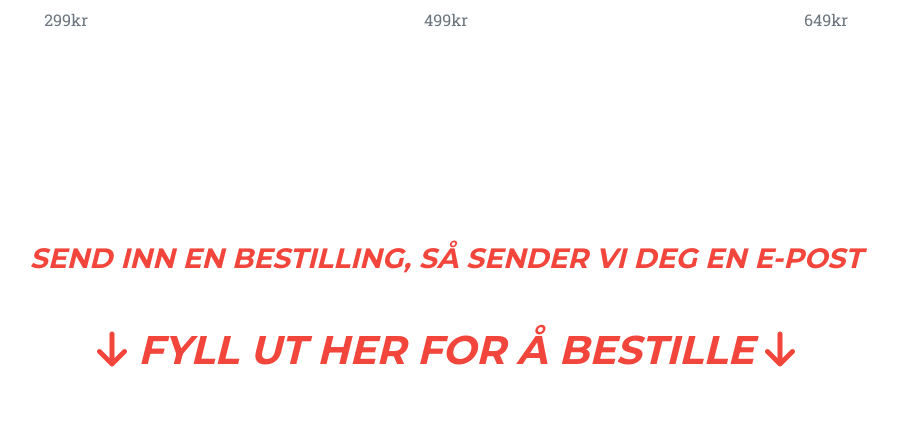
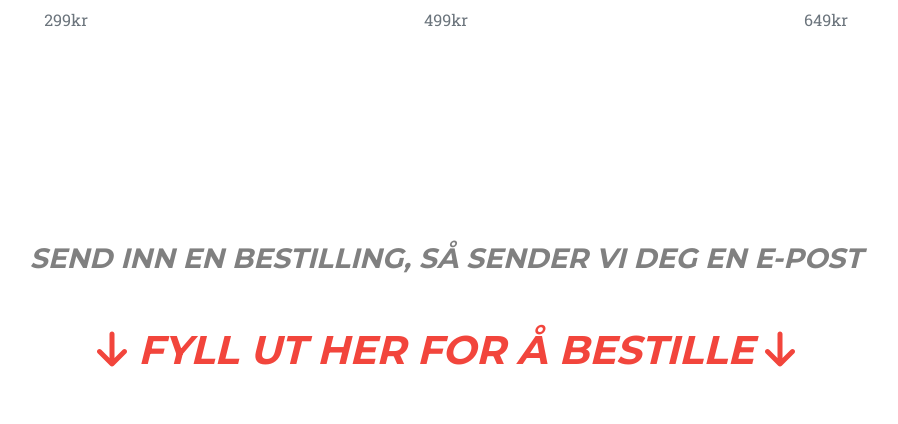
Before and after one commit to davidharket/LeienboksPush, a Flask app: page / in a window 1280 px wide. Shown: the part 1187-1611 px from the top of the page, without its empty margins (194-1092 px from the left). Run offline with Flask 2, Linux system fonts and the light colour scheme; some libraries are stand-ins or nearby versions.

```diff
--- a/templates/index.html
+++ b/templates/index.html
@@ -88,7 +88,7 @@
         </section>
         <!-- Bestill-->
         <section class="page-section">
-            <h3 class="top text-center" style="margin-bottom: 50px;"><i>SEND INN EN BESTILLING, SÅ SENDER VI DEG EN E-POST</i></h3>
+            <h3 class="top text-center" style="margin-bottom: 50px; color: grey;"><i>SEND INN EN BESTILLING, SÅ SENDER VI DEG EN E-POST</i></h3>
             <h1 class="top text-center" style="margin-bottom: 50px"><i><i class="fa-solid fa-arrow-down"></i> FYLL UT HER FOR Å BESTILLE <i class="fa-solid fa-arrow-down"></i></i></h1>
             <div class="container">
                 <form id="contactForm" action="{{ url_for('home') }}" method="post">
```
